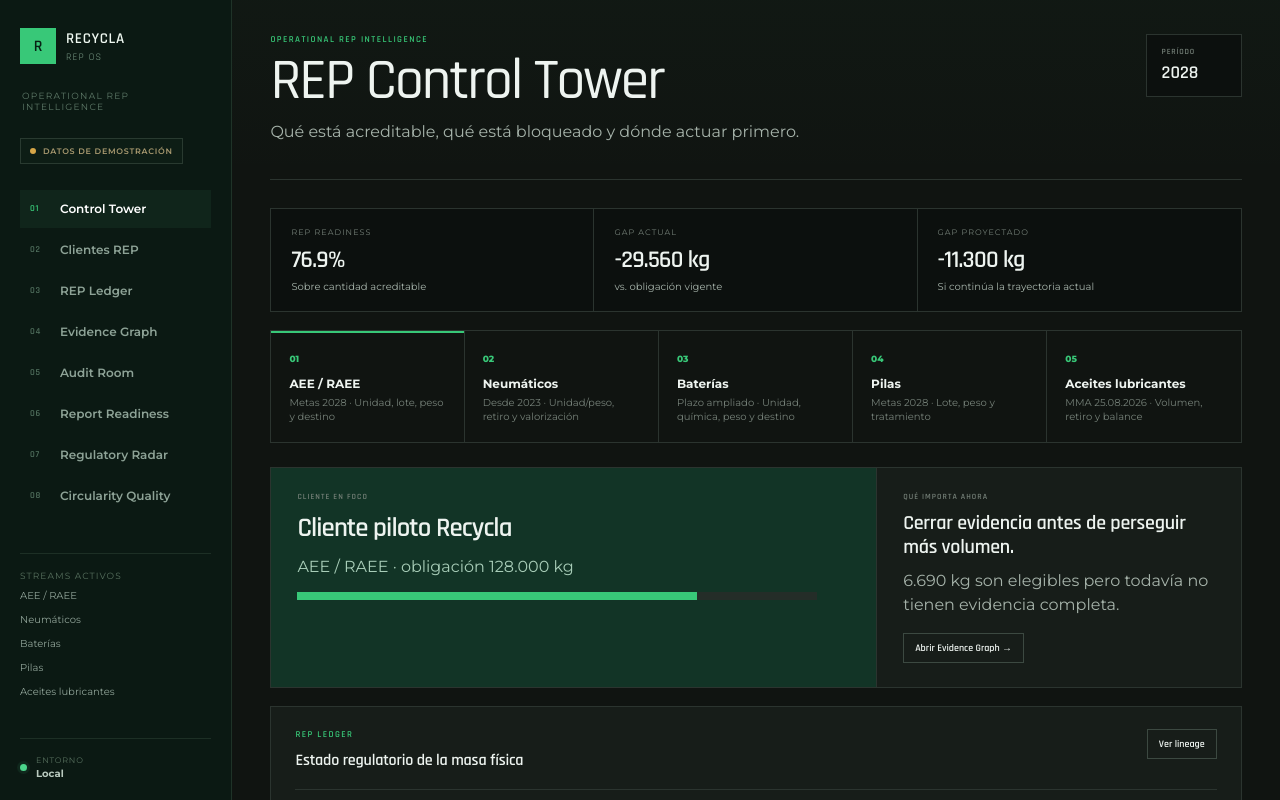
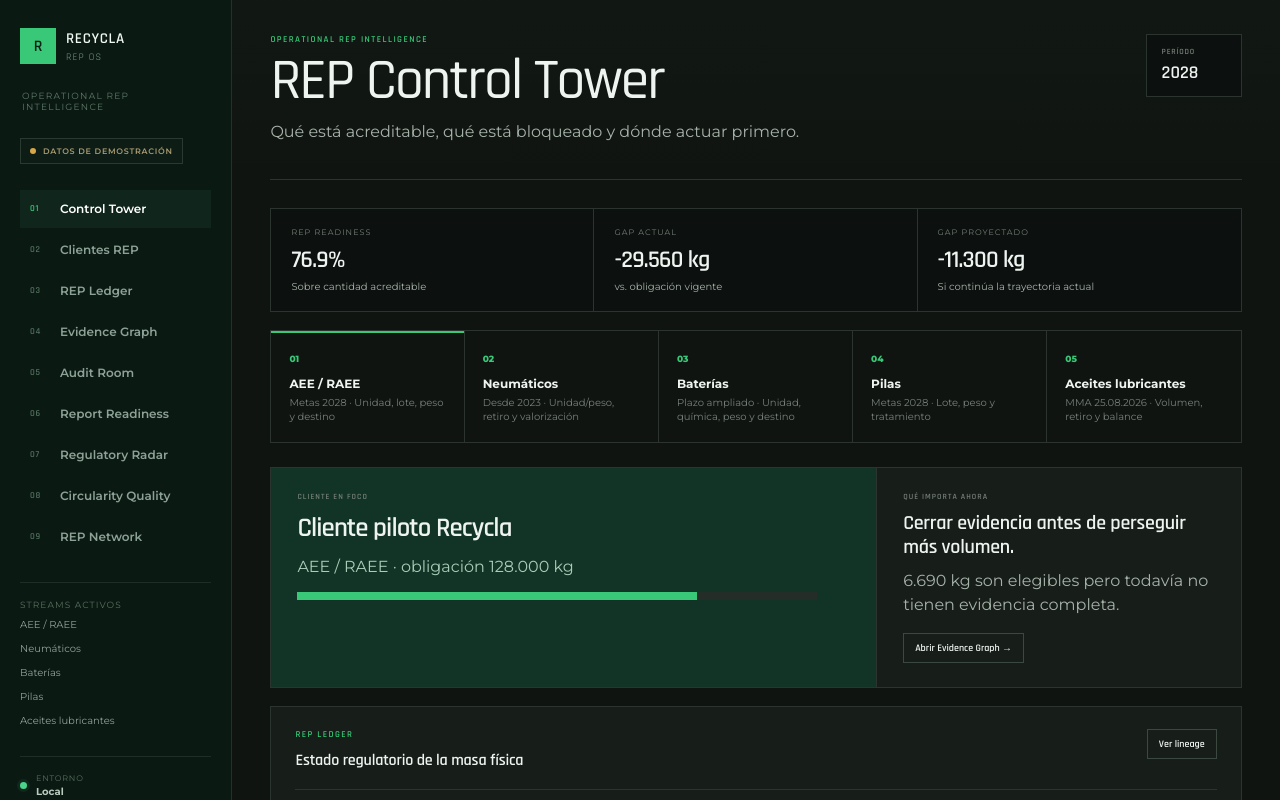
Before and after one commit to traviscomber/recycla, a Next.js app: page / in a window 1280 px wide. Shown: the top 800 px of the page. Built offline with nearby package versions, Linux system fonts and the light colour scheme.

Commit message:
ui: add REP Network navigation

```diff
--- a/src/components/app-shell.tsx
+++ b/src/components/app-shell.tsx
@@ -17,7 +17,8 @@ const nav = [
   ["/audit", "Audit Room", "05"],
   ["/reporting", "Report Readiness", "06"],
   ["/regulatory", "Regulatory Radar", "07"],
-  ["/circularity", "Circularity Quality", "08"]
+  ["/circularity", "Circularity Quality", "08"],
+  ["/network", "REP Network", "09"]
 ] as const;
 
 export function AppShell({
```
